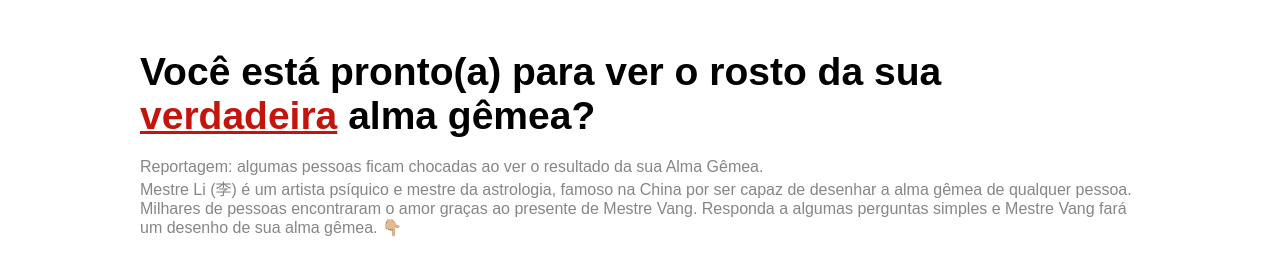
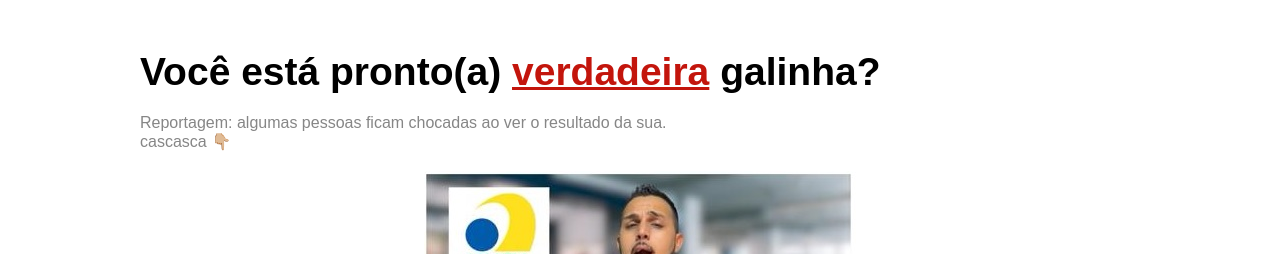
Before and after one commit to jjauad/inteligencia.life, a plain HTML site: page noticia/index.html in a window 1280 px wide. Shown: the top 254 px of the page. Drawn offline with Linux system fonts and the light colour scheme; a web font is replaced by a local one.

Commit message:
Update index.html

```diff
--- a/noticia/index.html
+++ b/noticia/index.html
@@ -2,7 +2,7 @@
 <html lang="pt-br">
   <head>
     <meta charset="utf-8">
-    <title>Solicite Retrato da sua Alma Gêmea</title>
+    <title>Solicite a</title>
     <meta name="viewport" content="width=device-width, initial-scale=1.0">
 
 
@@ -35,33 +35,31 @@ src="https://www.facebook.com/tr?id=514787590468736&ev=PageView&noscript=1"
     <!-- texto 1 -->
     <div class="texto1" id="texto1">
       <p>
-        Você está pronto(a) para ver o rosto da sua
+        Você está pronto(a)
         <span class="texto1-destaque">verdadeira</span>
-        alma gêmea?
+        galinha?
       </p>
 
     </div>
 
     <div class="texto2" id="texto2">
       <p>
-        Reportagem: algumas pessoas ficam chocadas ao ver o resultado da sua Alma Gêmea.
+        Reportagem: algumas pessoas ficam chocadas ao ver o resultado da sua.
       </p>
 
       <p>
-        Mestre Li (李) é um artista psíquico e mestre da astrologia, famoso na China por ser capaz de desenhar a alma gêmea de qualquer pessoa. Milhares de pessoas encontraram o amor graças ao presente de Mestre Vang.
-
-Responda a algumas perguntas simples e Mestre Vang fará um desenho de sua alma gêmea. 👇🏼
+        cascasca 👇🏼
       </p>
     </div>
 
-    <!-- imagem
+    <!-- imagem -->
     <div class="imagem" id="imagem">
       	<img src="foto1.jpg" alt="imagem" />
-    </div> -->
+    </div>
 
     <div class="video-vsl" style="width: min(70rem, 90%); margin: auto;" id="video-vsl">
 
-      <div id="vid_63b615609970f5000a94d66d" style="position:relative;width:100%;padding: 56.25% 0 0;"><img id="thumb_63b615609970f5000a94d66d" src="https://images.converteai.net/fd9e251a-6047-4d08-bda1-1eb7ca1e0606/players/63b615609970f5000a94d66d/thumbnail.jpg" style="position:absolute;top:0;left:0;width:100%;height:100%;object-fit:cover;display:block;"><div id="backdrop_63b615609970f5000a94d66d" style="position:absolute;top:0;width:100%;height:100%;-webkit-backdrop-filter:blur(5px);backdrop-filter:blur(5px);"></div></div><script type="text/javascript" id="scr_63b615609970f5000a94d66d">var s=document.createElement("script");s.src="https://scripts.converteai.net/fd9e251a-6047-4d08-bda1-1eb7ca1e0606/players/63b615609970f5000a94d66d/player.js",s.async=!0,document.head.appendChild(s);</script>
+      </script>
 
     </div>
 
```
